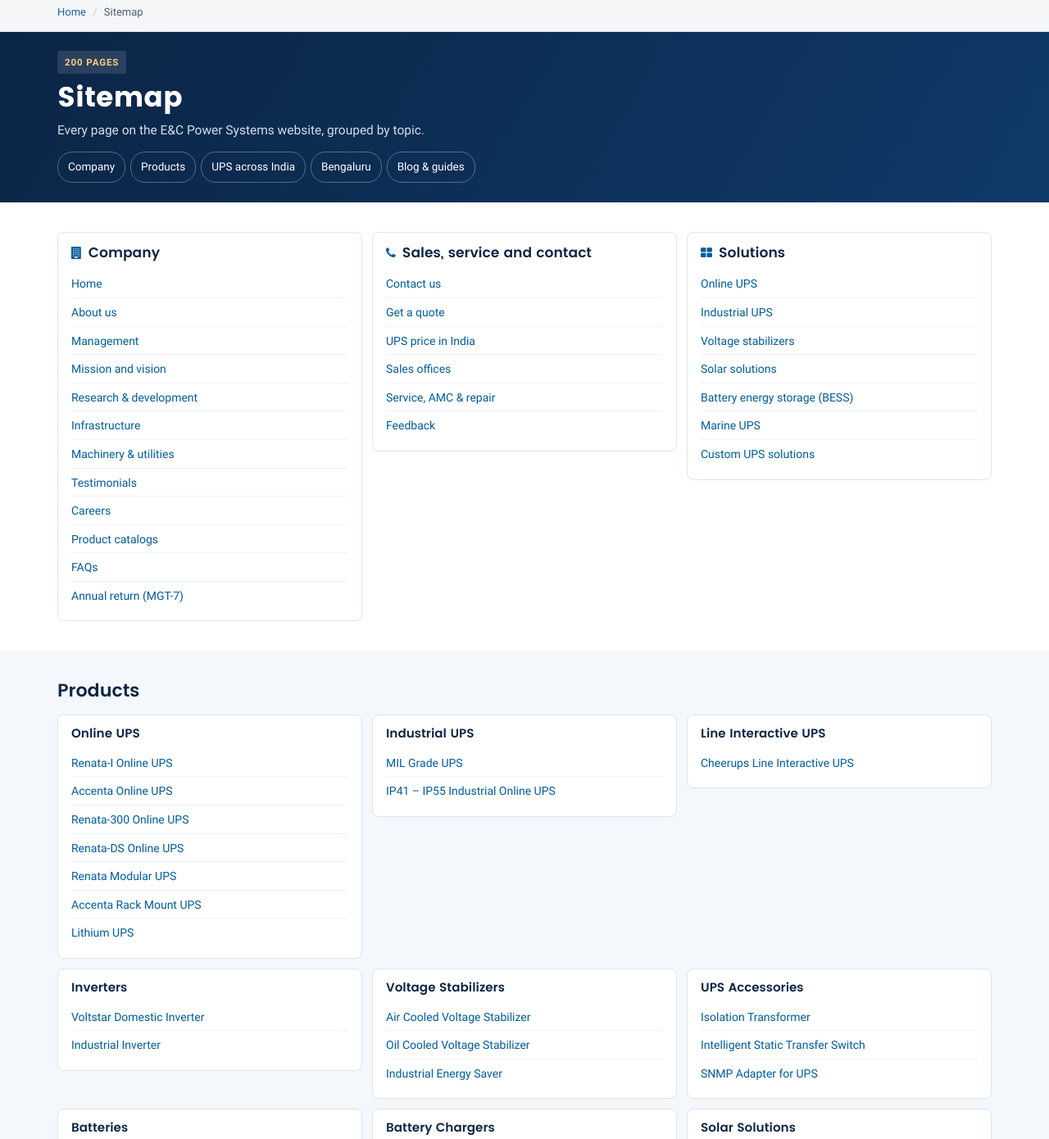
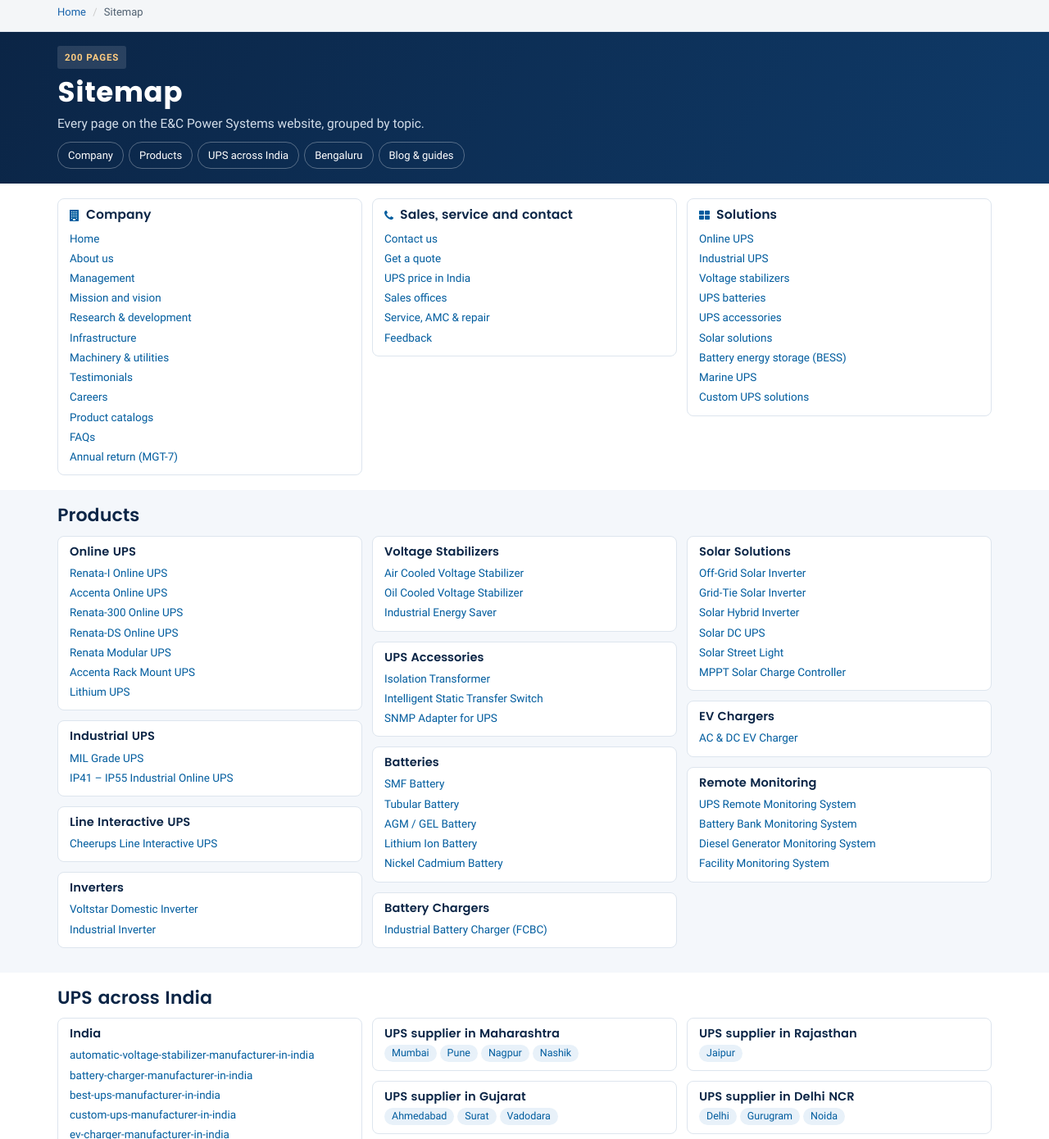
Before and after one commit to PriyabrataDutta/eandc-astro-2026, an Astro site: page /sitemap in a window 1280 px wide. Shown: the part 329-1719 px from the top of the page at 82% size. Built offline with nearby package versions, Linux system fonts and the light colour scheme; Astro itself is replaced by a stand-in of ours.

Commit message:
Make the HTML sitemap compact
- Cards flow in packed columns, tighter link rows, smaller spacing;
  Company / Sales / Solutions side by side; short lists in two columns
  on phones.
- Blog posts grouped under their category pages.
- /ups-batteries and /ups-accessories listed under Solutions with names.

Co-Authored-By: Claude Opus 5.5 <noreply@anthropic.com>

```diff
--- a/src/pages/sitemap.astro
+++ b/src/pages/sitemap.astro
@@ -6,7 +6,7 @@ import { render, slugs } from '../lib/legacy.js';
 import { sitePages } from '../lib/pages.js';
 import { products, families, guideTitles } from '../data/products.js';
 import { states, cities, indexable, cityLink } from '../data/locations.js';
-import { posts } from '../lib/blog.js';
+import { posts, topics } from '../lib/blog.js';
 
 const all = new Set(sitePages());
 all.delete('sitemap');
@@ -19,7 +19,7 @@ const NAMES = {
   annualreturn: 'Annual return (MGT-7)', contact: 'Contact us', 'eandcpower-sales': 'Sales offices', 'eandcpower-services': 'Service, AMC & repair',
   feedback: 'Feedback', 'custom-solutions': 'Custom UPS solutions', 'ups-manufacturer-in-bangalore': 'Bengaluru', 'get-a-quote': 'Get a quote', 'ups-price-in-india': 'UPS price in India', 'online-ups': 'Online UPS', stabilizer: 'Voltage stabilizers',
   'industrial-ups-manufacturer-in-india': 'Industrial UPS', 'battery-energy-storage-system': 'Battery energy storage (BESS)',
-  'marine-ups': 'Marine UPS', 'ups-manufacturer-in-india': 'UPS manufacturer in India', 'solar-solutions': 'Solar solutions',
+  'marine-ups': 'Marine UPS', 'ups-batteries': 'UPS batteries', 'ups-accessories': 'UPS accessories', 'ups-manufacturer-in-india': 'UPS manufacturer in India', 'solar-solutions': 'Solar solutions',
   ...Object.fromEntries(states.map((x) => [x.slug, `UPS supplier in ${x.name}`])),
   ...Object.fromEntries(cities.map((x) => [x.slug, x.name])),
 };
@@ -29,7 +29,7 @@ const take = (list) => list.filter((s) => all.has(s) && !used.has(s)).map((s) =>
 
 const company = take(['index', 'about-us', 'management', 'missionandvision', 'research-and-development', 'eandcpower-infrastructure', 'machinery', 'newtestimonal', 'careers', 'catalog', 'frequently-asked-questions', 'annualreturn']);
 const contact = take(['contact', 'get-a-quote', 'ups-price-in-india', 'eandcpower-sales', 'eandcpower-services', 'feedback']);
-const categories = take(['online-ups', 'industrial-ups-manufacturer-in-india', 'stabilizer', 'solar-solutions', 'battery-energy-storage-system', 'marine-ups', 'custom-solutions']);
+const categories = take(['online-ups', 'industrial-ups-manufacturer-in-india', 'stabilizer', 'ups-batteries', 'ups-accessories', 'solar-solutions', 'battery-energy-storage-system', 'marine-ups', 'custom-solutions']);
 const productGroups = Object.entries(families)
   .map(([k, f]) => ({ title: f.name, links: take(Object.keys(products).filter((p) => products[p].family === k)) }))
   .filter((g) => g.links.length);
@@ -71,9 +71,9 @@ const total = all.size + posts.length;
     </div>
   </section>
 
-  <section class="pd-sec">
+  <section class="pd-sec sm-sec">
     <div class="container">
-      <div class="sm-grid">
+      <div class="sm-row">
         {groups.map((g) => (
           <div class="sm-card" id={g.id}>
             <h2><em class={`fa ${g.icon}`} aria-hidden="true"></em>{g.title}</h2>
@@ -84,7 +84,7 @@ const total = all.size + posts.length;
     </div>
   </section>
 
-  <section class="pd-sec alt" id="products" aria-labelledby="h-products">
+  <section class="pd-sec alt sm-sec" id="products" aria-labelledby="h-products">
     <div class="container">
       <h2 class="pd-h" id="h-products">Products</h2>
       <div class="sm-grid">
@@ -98,7 +98,7 @@ const total = all.size + posts.length;
     </div>
   </section>
 
-  <section class="pd-sec" id="india" aria-labelledby="h-india">
+  <section class="pd-sec sm-sec" id="india" aria-labelledby="h-india">
     <div class="container">
       <h2 class="pd-h" id="h-india">UPS across India</h2>
       <div class="sm-grid">
@@ -122,21 +122,23 @@ const total = all.size + posts.length;
     </div>
   </section>
 
-  <section class="pd-sec alt" id="bengaluru" aria-labelledby="h-blr">
+  <section class="pd-sec alt sm-sec" id="bengaluru" aria-labelledby="h-blr">
     <div class="container">
       <h2 class="pd-h" id="h-blr">UPS in Bengaluru</h2>
       <div class="sm-card sm-wide"><ul>{blr.map((l) => <li><a href={l.url}>{l.name}</a></li>)}</ul></div>
     </div>
   </section>
 
-  <section class="pd-sec" id="learn" aria-labelledby="h-learn">
+  <section class="pd-sec sm-sec" id="learn" aria-labelledby="h-learn">
     <div class="container">
-      <h2 class="pd-h" id="h-learn">Blog and buying guides</h2>
+      <h2 class="pd-h" id="h-learn"><a href="/blogs">{blog[0]?.name ?? 'Blog'}</a> and buying guides</h2>
       <div class="sm-grid">
-        <div class="sm-card">
-          <h3><a href="/blogs">{blog[0]?.name ?? 'Blog'}</a></h3>
-          <ul>{posts.map((p) => <li><a href={p.url}>{p.title}</a></li>)}</ul>
-        </div>
+        {topics.map(([tag, slug, list]) => (
+          <div class="sm-card">
+            <h3><a href={`/blogs/${slug}`}>{tag}</a></h3>
+            <ul>{list.map((p) => <li><a href={p.url}>{p.title}</a></li>)}</ul>
+          </div>
+        ))}
         <div class="sm-card">
           <h3>Buying guides</h3>
           <ul>{guides.map((l) => <li><a href={l.url}>{l.name}</a></li>)}</ul>
@@ -153,34 +155,50 @@ const total = all.size + posts.length;
 </Hub>
 
 <style is:global>
-	.sm-hero { padding:22px 0 24px; }
-	.sm-hero h1 { margin-bottom:6px; }
-	.sm-hero .hb-lead { margin-bottom:14px; }
+	/* Compact: cards flow in packed columns (no grid gaps), tight link rows, less section padding. */
+	.sm-hero { padding:16px 0 18px; }
+	.sm-hero h1 { margin-bottom:4px; }
+	.sm-hero .hb-lead { margin-bottom:10px; }
 	.sm-jump { display:flex; flex-wrap:wrap; gap:6px; }
-	.sm-jump a { display:inline-flex; align-items:center; min-height:36px; padding:6px 12px; border-radius:18px; border:1px solid rgba(255,255,255,.3); color:#fff !important; font-size:13.5px; }
+	.sm-jump a { display:inline-flex; align-items:center; min-height:32px; padding:4px 12px; border-radius:16px; border:1px solid rgba(255,255,255,.3); color:#fff !important; font-size:13px; }
 	.sm-jump a:hover { background:rgba(255,255,255,.12); border-color:#ff9900; }
-	.sm-grid { display:grid; grid-template-columns:1fr; gap:12px; align-items:start; }
-	.sm-card { background:#fff; border:1px solid var(--line); border-radius:8px; padding:14px 16px; scroll-margin-top:16px; }
-	.sm-card h2 { display:flex; align-items:center; gap:8px; font-size:17px; font-weight:600; color:var(--navy); margin:0 0 10px; }
-	.pd .sm-card h2 em.fa { color:var(--blue); font-size:15px !important; }
-	.sm-card h3 { font-size:15px; font-weight:600; color:var(--navy); margin:0 0 8px; }
+	.pd .sm-sec { padding:18px 0; }
+	.pd .sm-sec .pd-h { margin-bottom:10px; }
+	.pd .sm-sec .pd-h a { color:inherit; }
+	.sm-grid { columns:1; column-gap:12px; }
+	.sm-row { display:grid; grid-template-columns:1fr; gap:12px; align-items:start; }
+	.sm-row .sm-card { margin:0; }
+	.sm-card { break-inside:avoid; display:inline-block; width:100%; margin:0 0 12px; background:#fff; border:1px solid var(--line); border-radius:8px; padding:10px 14px; scroll-margin-top:16px; }
+	.sm-card h2 { display:flex; align-items:center; gap:8px; font-size:15.5px; font-weight:600; color:var(--navy); margin:0 0 6px; }
+	.pd .sm-card h2 em.fa { color:var(--blue); font-size:14px !important; }
+	.sm-card h3 { font-size:14.5px; font-weight:600; color:var(--navy); margin:0 0 4px; }
 	.sm-card h3 a { color:var(--navy); }
 	.sm-card ul { list-style:none; margin:0; padding:0; }
-	.sm-card li { margin:0; border-top:1px solid #eef2f6; }
-	.sm-card li:first-child { border-top:0; }
-	.sm-card li a { display:block; padding:7px 0; font-size:14px; color:var(--blue); line-height:1.4; }
-	.sm-card li a:hover { color:var(--navy); }
-	.sm-card .sm-chips { display:flex; flex-wrap:wrap; gap:5px; }
-	.sm-card .sm-chips li { border:0; }
-	.sm-card .sm-chips a { padding:4px 10px; border-radius:14px; background:var(--tint); font-size:13px; }
-	.sm-card .sm-chips a:hover { background:var(--blue); color:#fff; }
+	.sm-card li { margin:0; }
+	.sm-card li a { display:block; padding:3px 0; font-size:13.5px; color:var(--blue); line-height:1.35; }
+	.sm-card li a:hover { color:var(--navy); text-decoration:underline; }
+	.sm-card .sm-chips { display:flex; flex-wrap:wrap; gap:4px; }
+	.sm-card .sm-chips a { padding:2px 9px; border-radius:12px; background:var(--tint); font-size:12.5px; }
+	.sm-card .sm-chips a:hover { background:var(--blue); color:#fff; text-decoration:none; }
+	.sm-wide ul { columns:2; column-gap:20px; }
+	.sm-wide li { break-inside:avoid; }
+	/* Phones: two columns of links where they are short, so the page is not one very long list. */
+	@media (max-width: 767px) {
+		.sm-grid { columns:auto; }
+		.sm-card { display:block; }
+		.sm-card ul:not(.sm-chips) a { overflow-wrap:anywhere; }
+		.sm-card ul:not(.sm-chips) { columns:2; column-gap:14px; }
+		.sm-card li { break-inside:avoid; }
+		.sm-card li a { padding:5px 0; }
+		#learn .sm-card ul { columns:1; } /* blog titles are too long for two columns */
+	}
 	@media (min-width: 768px) {
-		.sm-grid { grid-template-columns:repeat(2, 1fr); }
-		.sm-wide ul { columns:2; column-gap:24px; }
-		.sm-wide li { break-inside:avoid; }
+		.sm-grid { columns:2; }
+		.sm-row { grid-template-columns:repeat(3, 1fr); }
+		.sm-wide ul { columns:3; }
 	}
 	@media (min-width: 992px) {
-		.sm-grid { grid-template-columns:repeat(3, 1fr); }
-		.sm-wide ul { columns:3; }
+		.sm-grid { columns:3; }
+		.sm-wide ul { columns:4; }
 	}
 </style>
```
Also changed, not shown: CHANGELOG.md.
